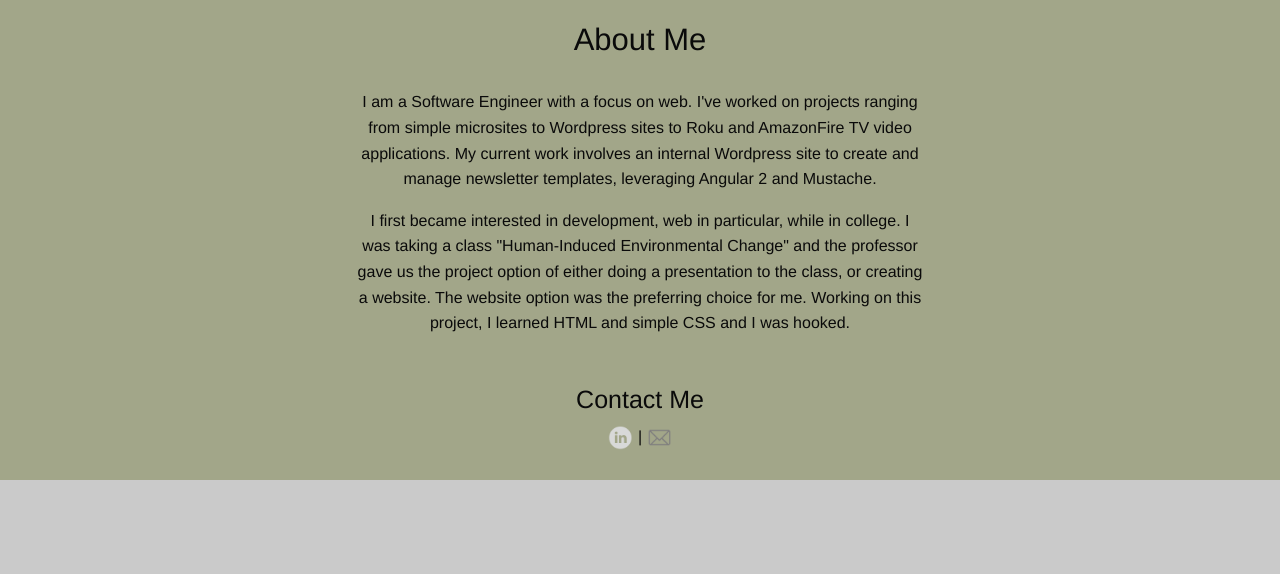
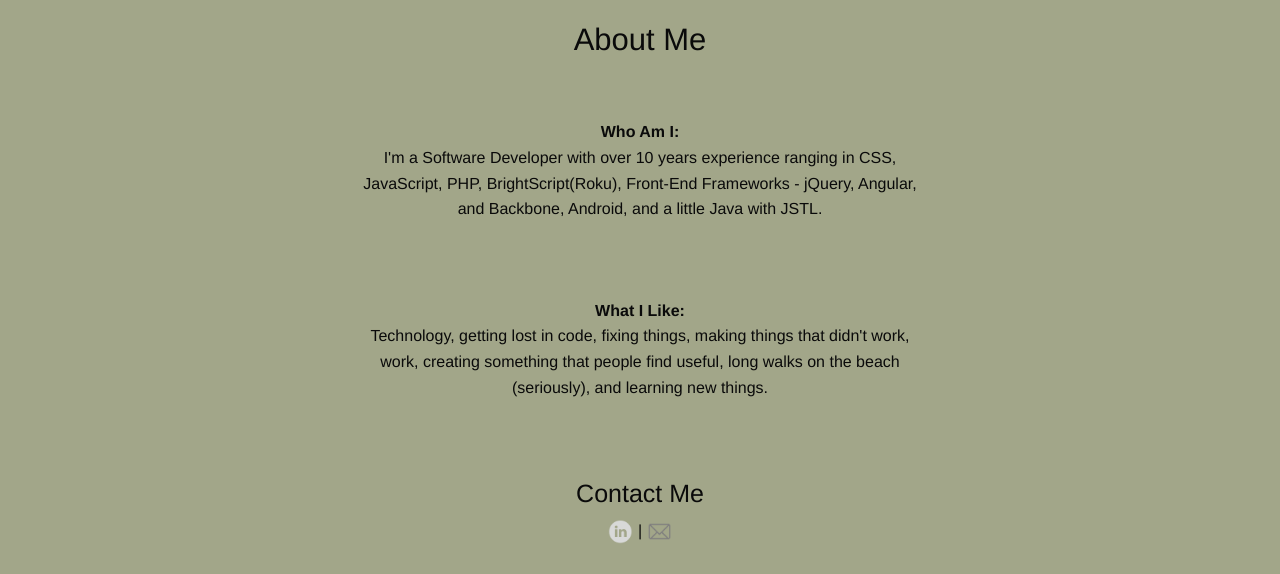
Before and after one commit to mjzorick/mjzorick-site-main, a website: page index.html in a window 1280 px wide. Shown: the part 802-1376 px from the top of the page. Before the commit the page ends 1282 px from the top, so only its background shows below. Drawn offline with Linux system fonts and the light colour scheme.

Commit message:
update About Me

```diff
--- a/index.html
+++ b/index.html
@@ -24,14 +24,16 @@
     </section>
     <section id="about">
       <div class="row">
-        <div class="columns small-12 medium-6 medium-centered columns text-center">
+        <div class="columns small-12 medium-6 medium-centered text-center">
              <h3>About Me</h3>
-             <p>I am a Software Engineer with a focus on web. I've worked on projects ranging from simple microsites to Wordpress sites to Roku and AmazonFire TV video applications. My current work involves an internal Wordpress site to create and manage newsletter templates, leveraging Angular 2 and Mustache.</p>
-             <p>I first became interested in development, web in particular, while in college. I was taking a class "Human-Induced Environmental Change" and the professor gave us the project option of either doing a presentation to the class, or creating a website. The website option was the preferring choice for me. Working on this project, I learned HTML and simple CSS and I was hooked.</p>
+               <p><strong>Who Am I:</strong><br>
+                I'm a Software Developer with over 10 years experience ranging in CSS, JavaScript, PHP, BrightScript(Roku), Front-End Frameworks - jQuery, Angular, and Backbone, Android, and a little Java with JSTL.</p>
+               <p><strong>What I Like:</strong><br>
+                Technology, getting lost in code, fixing things, making things that didn't work, work, creating something that people find useful, long walks on the beach (seriously), and learning new things.</p>
         </div>
       </div>
       <div class="row">
-        <div id ="contact" class="columns small-12 medium-6 medium-centered columns text-center">
+        <div id ="contact" class="columns small-12 medium-6 medium-centered text-center">
              <h4>Contact Me</h4>
              <a href="https://www.linkedin.com/in/mary-jane-zorick-b0525530"><img src="img/linkedin.png" width="25px"></a> | <a href="mailto:maryjane.zorick@gmail.com"><img src="img/email.png" width="25px"></a>
         </div>
--- a/scss/_global.scss
+++ b/scss/_global.scss
@@ -58,6 +58,10 @@ section#nav {
   #contact {
     padding: 30px 0;
   }
+
+  .columns p {
+    padding: 30px 0;
+  }
 }
 
 section {
```
Also changed, not shown: css/app.css.
